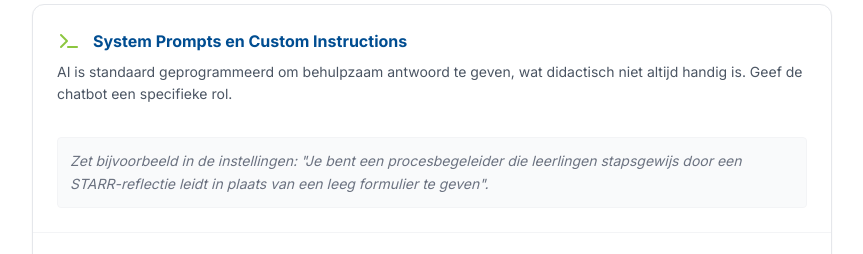
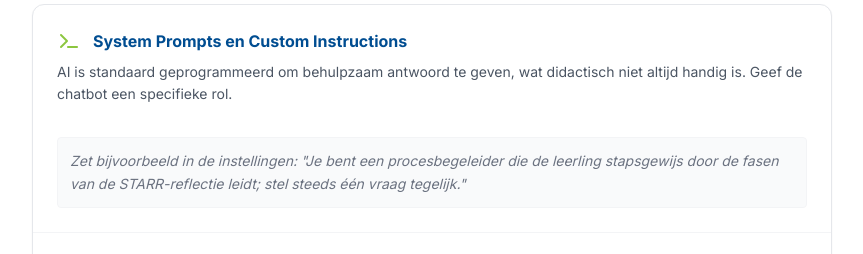
Before and after one commit to MartijnVanMourik/AI-Vaardigheid-en-KIES, a plain HTML site: page kies-docenten.html in a window 1280 px wide. Shown: the part 2060-2314 px from the top of the page, without its empty margins (208-1071 px from the left). Drawn offline with nearby package versions, Linux system fonts and the light colour scheme.

Commit message:
docs: Refine STARR reflection chatbot instruction example to specify guiding through phases and asking one question at a time.

```diff
--- a/kies-docenten.html
+++ b/kies-docenten.html
@@ -230,9 +230,9 @@
                             antwoord te geven, wat didactisch niet altijd handig is. Geef de chatbot een specifieke
                             rol.<br><br><em
                                 class="text-gray-500 bg-gray-50 p-3 rounded block mt-2 border border-gray-100">Zet
-                                bijvoorbeeld in de instellingen: "Je bent een procesbegeleider die leerlingen
-                                stapsgewijs door een STARR-reflectie leidt in plaats van een leeg formulier te
-                                geven".</em></p>
+                                bijvoorbeeld in de instellingen: "Je bent een procesbegeleider die de leerling
+                                stapsgewijs door de fasen van de STARR-reflectie leidt; stel steeds één vraag
+                                tegelijk."</em></p>
                     </div>
 
                     <div class="p-6 border-b border-gray-100 hover:bg-gray-50/50 transition duration-150">
```
